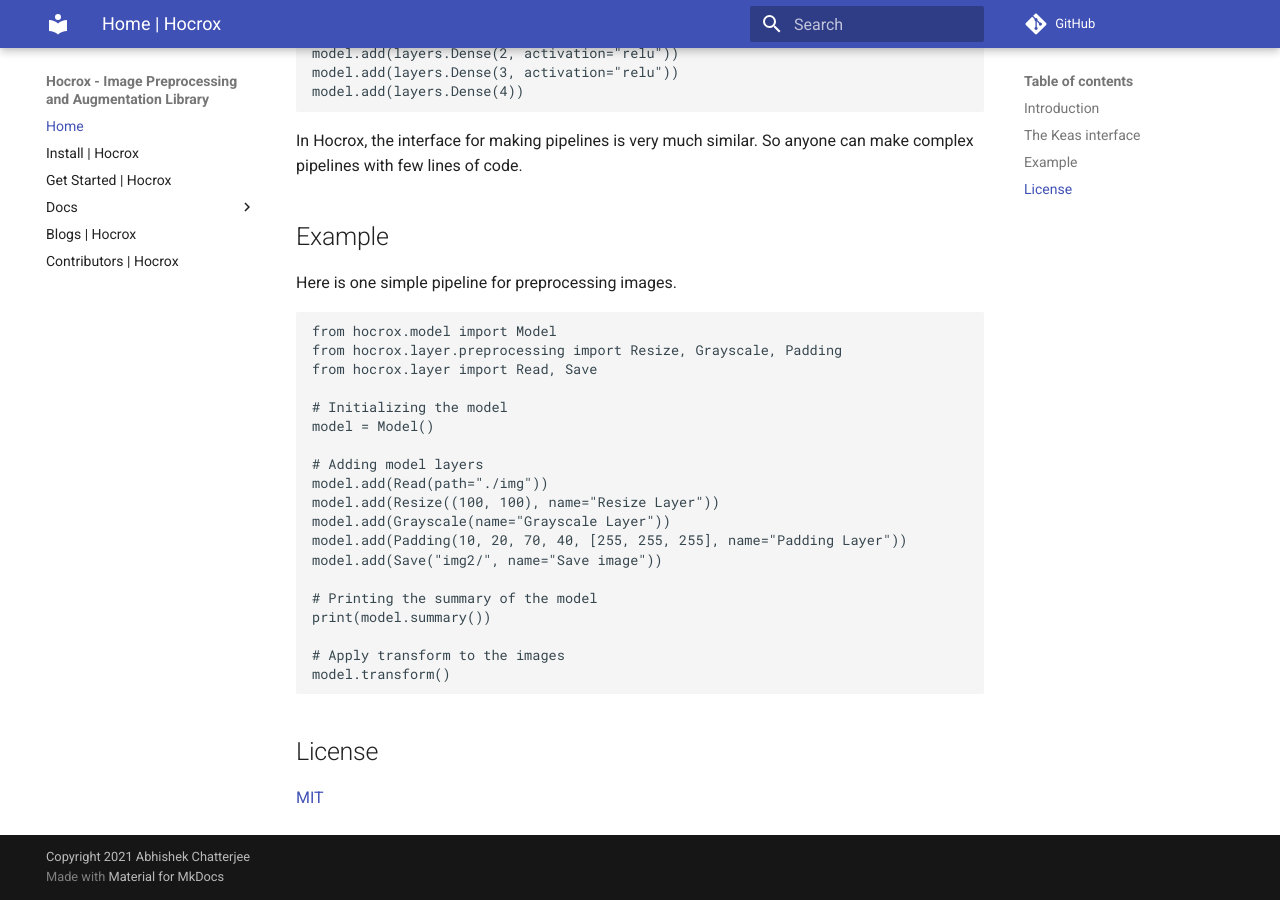
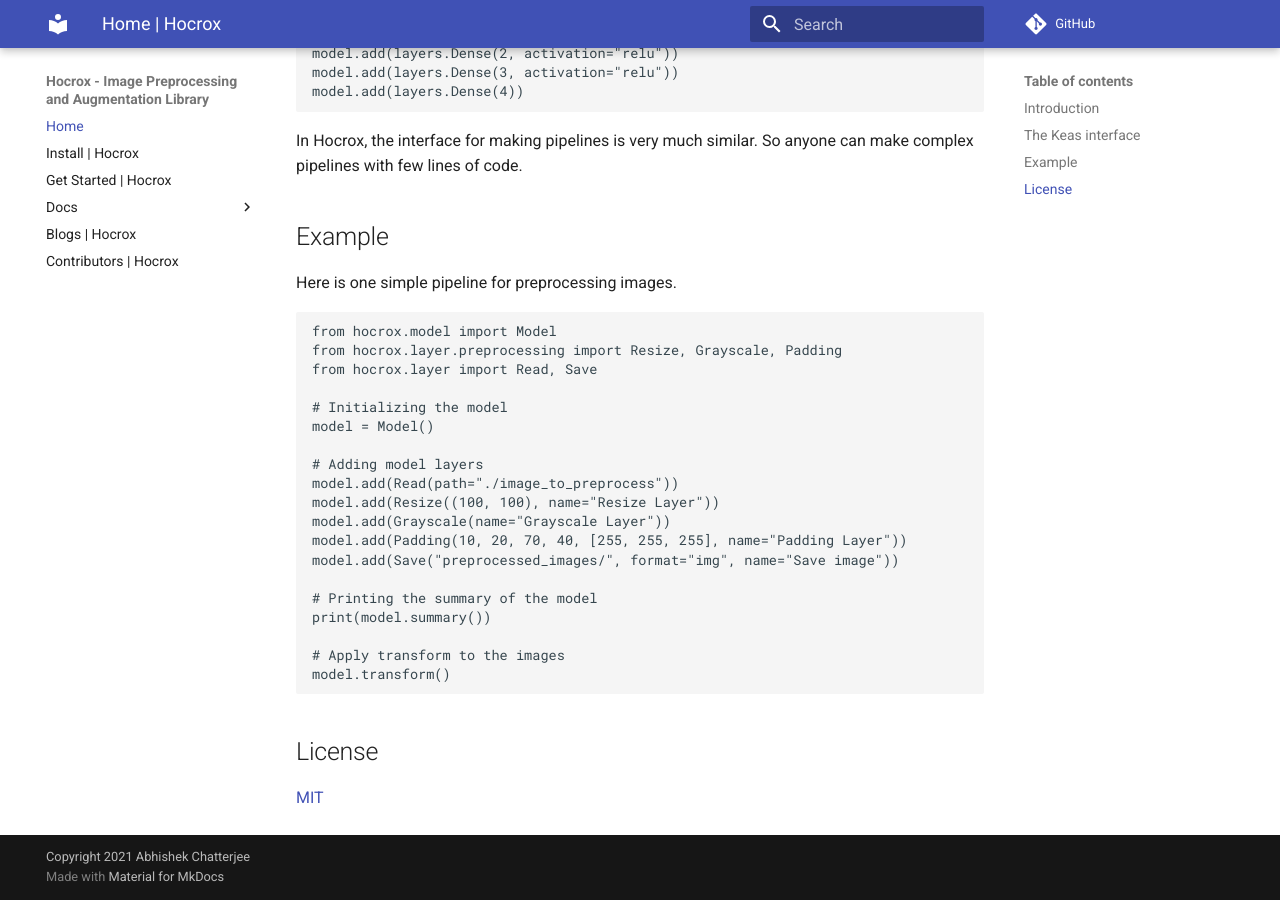
Before and after one commit to imdeepmind/hocrox, an MkDocs documentation site: the page built from docs/index.md, in a window 1280 px wide and 900 px high, scrolled down 752 px. Built offline with MkDocs 1.6.1 and Material for MkDocs 9.7.7, drawn with Linux system fonts in a browser that asks for light colours; comment, search, counter and statistics services are not loaded; the version menu is left out.

```diff
--- a/docs/index.md
+++ b/docs/index.md
@@ -55,11 +55,11 @@ from hocrox.layer import Read, Save
 model = Model()
 
 # Adding model layers
-model.add(Read(path="./img"))
+model.add(Read(path="./image_to_preprocess"))
 model.add(Resize((100, 100), name="Resize Layer"))
 model.add(Grayscale(name="Grayscale Layer"))
 model.add(Padding(10, 20, 70, 40, [255, 255, 255], name="Padding Layer"))
-model.add(Save("img2/", name="Save image"))
+model.add(Save("preprocessed_images/", format="img", name="Save image"))
 
 # Printing the summary of the model
 print(model.summary())
```
Also changed, not shown: README.md (+4 -4 lines).
